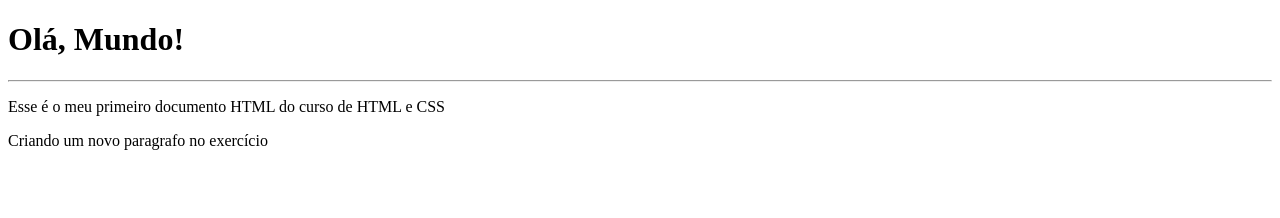
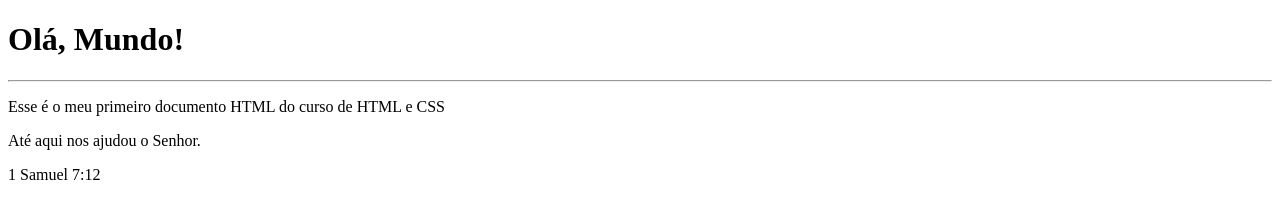
Before and after one commit to gundis25/estudos-html-css, a plain HTML site: page exercicios/ex001/idex.html in a window 1280 px wide. Drawn offline with Linux system fonts and the light colour scheme.

Commit message:
Update idex.html

```diff
--- a/exercicios/ex001/idex.html
+++ b/exercicios/ex001/idex.html
@@ -9,6 +9,7 @@
     <h1>Olá, Mundo!</h1>
     <hr>
     <p>Esse é o meu primeiro documento HTML do curso de HTML e CSS</p>
-    <p>Criando um novo paragrafo no exercício</p>
+    <p>Até aqui nos ajudou o Senhor.</p>
+    <p>1 Samuel 7:12</p>
 </body>
 </html>
```
